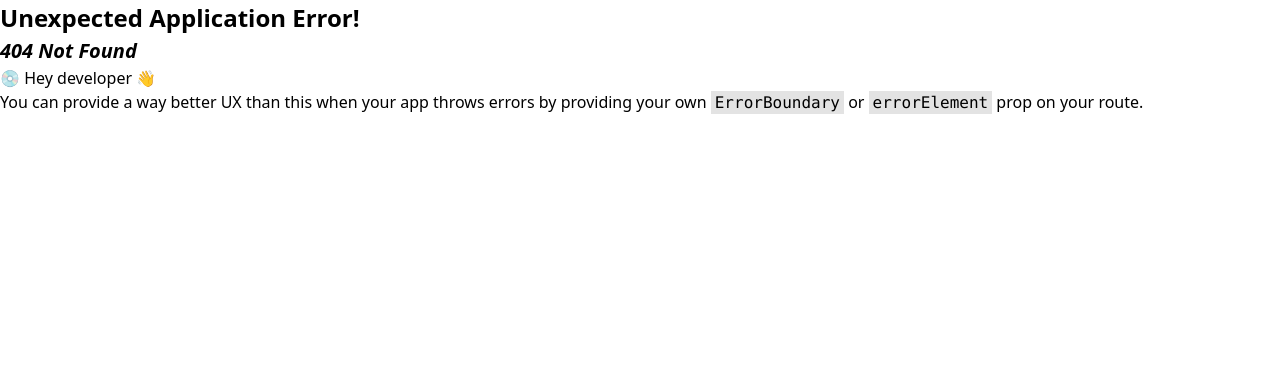
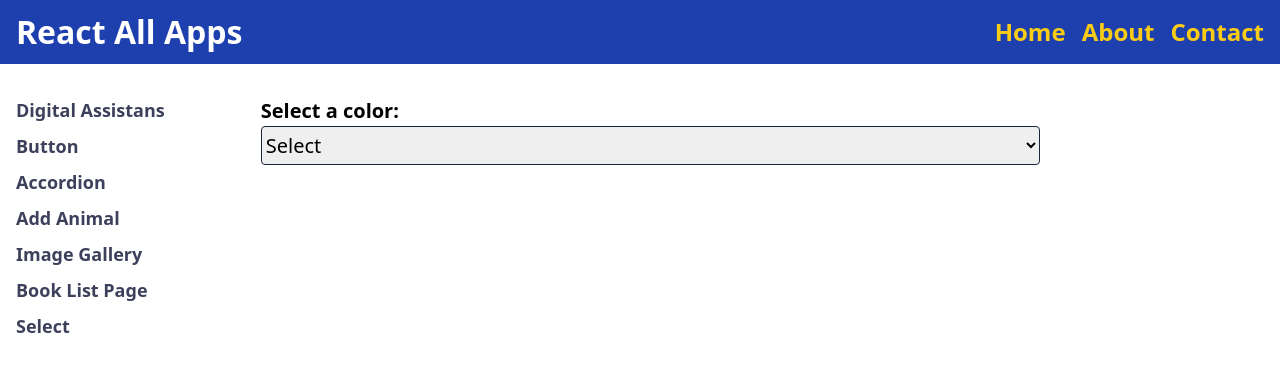
Before and after one commit to sedat355/react-all-apps, a React (Vite) app: page /select in a window 1280 px wide. Before the commit this address had no page. Shown: the top 372 px of the page. Built offline with nearby package versions, Linux system fonts and the light colour scheme.

Commit message:
Temel görünüm render edildi

```diff
--- a/src/components/Sidebar.jsx
+++ b/src/components/Sidebar.jsx
@@ -21,6 +21,9 @@ const Sidebar = () => {
       <li className="sidebar-list-item">
         <NavLink to="/book-list-page">Book List Page</NavLink>
       </li>
+      <li className="sidebar-list-item">
+        <NavLink to="/select">Select</NavLink>
+      </li>
     </ul>
   )
 }
--- a/src/components/router.jsx
+++ b/src/components/router.jsx
@@ -9,6 +9,7 @@ import ImageGallery from "../pages/Image-Gallery/ImageGallery"
 import BookListPage from "../pages/book-list/BookListPage"
 import About from "../pages/About"
 import Contact from "../pages/Contact"
+import SelectPage from "../pages/select/SelectPage"
 
 const router = createBrowserRouter([
   {
@@ -51,6 +52,10 @@ const router = createBrowserRouter([
         path: "contact",
         element: <Contact/>
       },
+      {
+        path: "select",
+        element: <SelectPage/>
+      },
 
     ],
   },
--- /dev/null
+++ b/src/pages/select/OptionItem.jsx
@@ -0,0 +1,8 @@
+
+const OptionItem = () => {
+  return (
+    <div>OptionItem</div>
+  )
+}
+
+export default OptionItem
--- /dev/null
+++ b/src/pages/select/SelectPage.jsx
@@ -0,0 +1,18 @@
+
+const SelectPage = () => {
+
+  return (
+    <div className="w-full">
+      <h3>Select a color:</h3>
+      <select className="py-1 text-xl w-full border border-black-one rounded ">
+        <option value="">Select</option>
+        <option value="red">Red</option>
+        <option value="green">Green</option>
+        <option value="blue">Blue</option>
+        <option value="yellow">Yellow</option>
+      </select>
+    </div>
+  )
+}
+
+export default SelectPage
```
